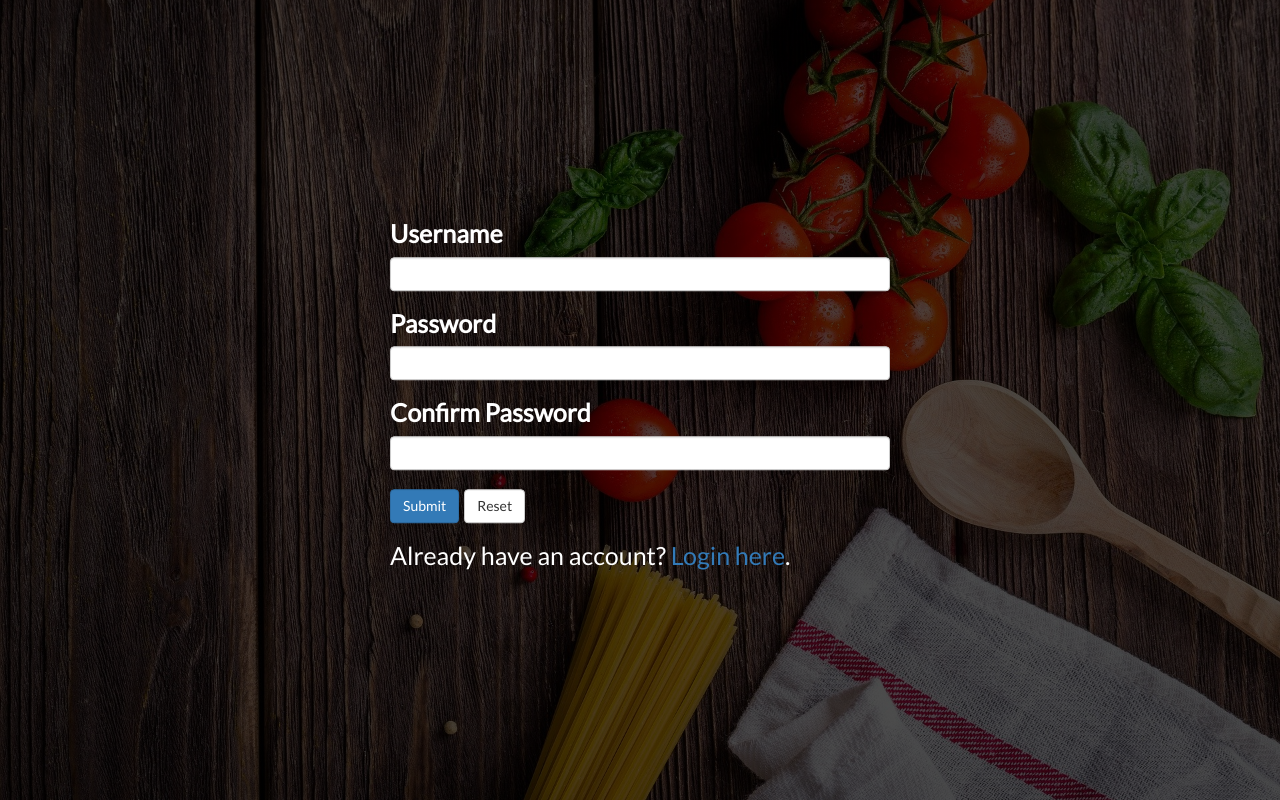
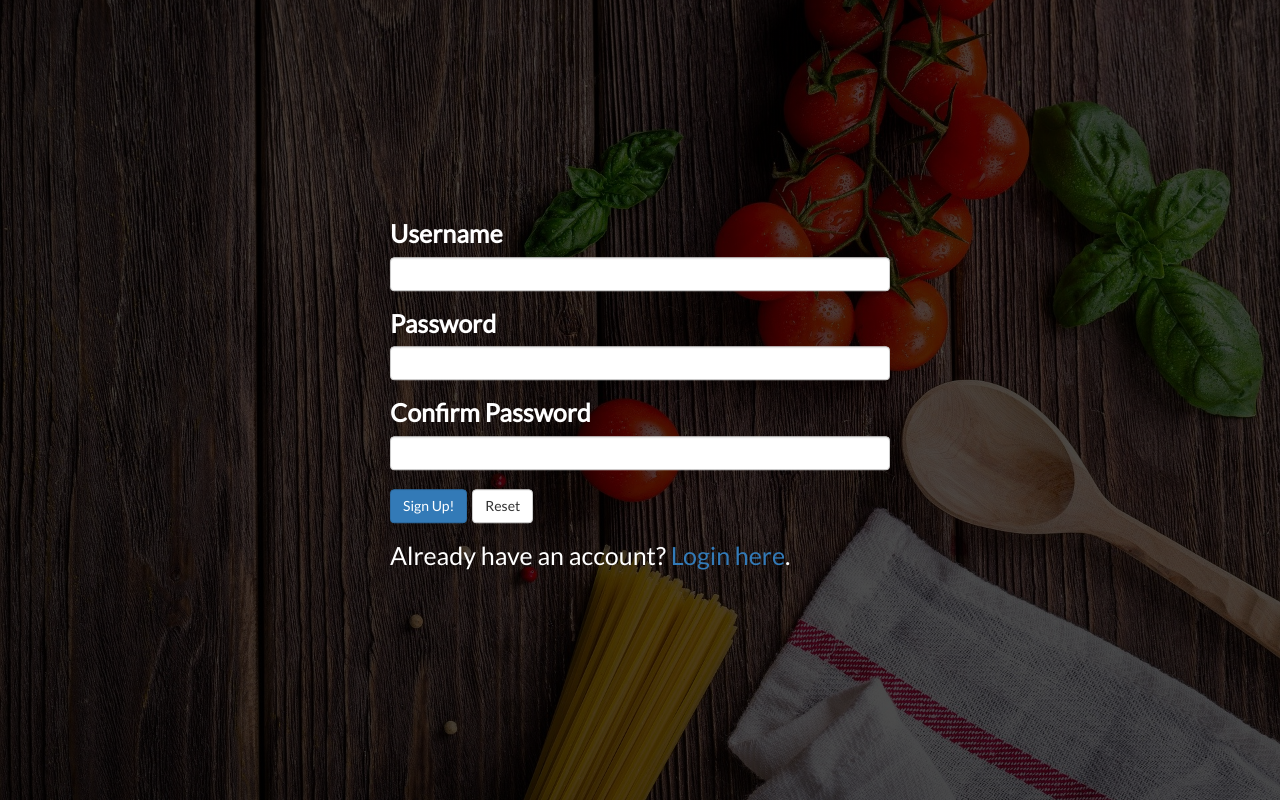
Before and after one commit to AnitaHeleta/bewd-assignment1-solopasta, a PHP site: page /bewd-assignment1-solopasta/register.php in a window 1280 px wide. Run offline with PHP 8.4, Linux system fonts and the light colour scheme.

Commit message:
Small text change

```diff
--- a/Public/register.php
+++ b/Public/register.php
@@ -113,7 +113,7 @@ if ($_SERVER["REQUEST_METHOD"] == "POST") {
                 <span class="help-block"><?php echo $confirm_password_err; ?></span>
             </div>
             <div class="form-group">
-                <input type="submit" class="btn btn-primary" value="Submit">
+                <input type="submit" class="btn btn-primary" value="Sign Up!">
                 <input type="reset" class="btn btn-default" value="Reset">
             </div>
             <p>Already have an account? <a href="login.php">Login here</a>.</p>
```
